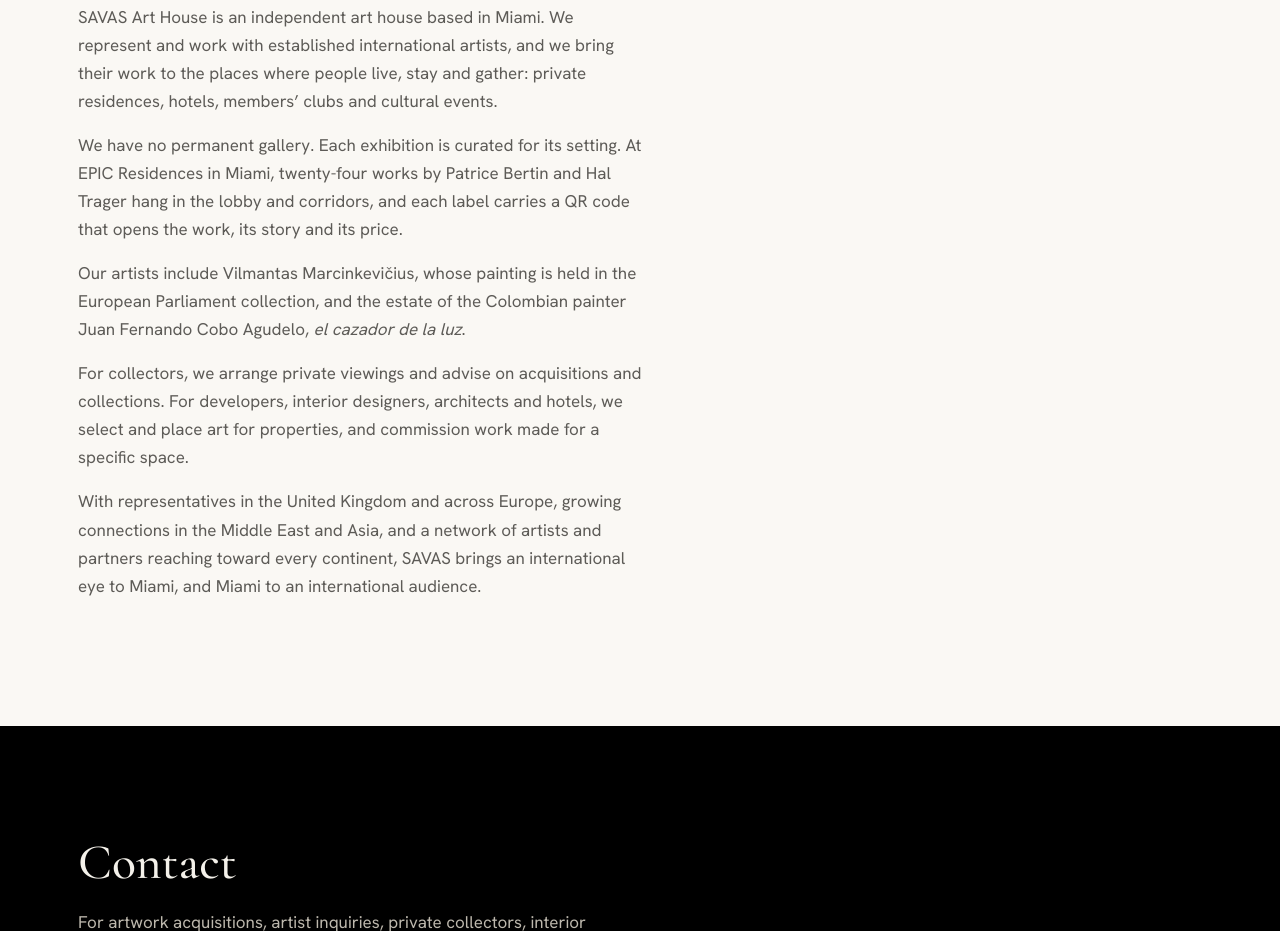
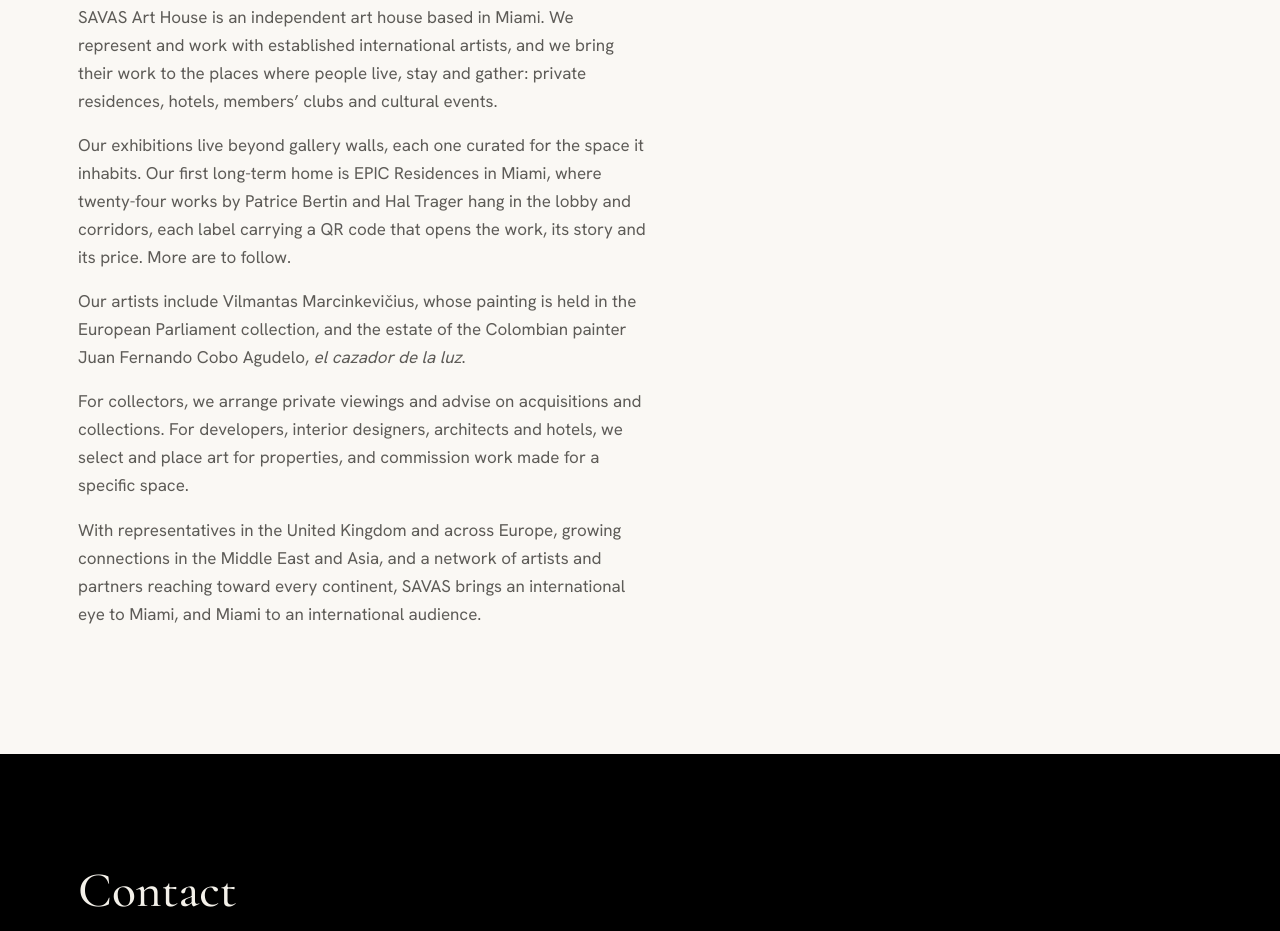
Before and after one commit to SAVASVytau/savasarthouse-site, a plain HTML site: page index.html in a window 1280 px wide. Shown: the part 4217-5148 px from the top of the page. Drawn offline with nearby package versions, Linux system fonts and the light colour scheme.

Commit message:
About: EPIC as first long-term home; replace 'no permanent gallery' line
Co-Authored-By: Claude Opus 5.5 <noreply@anthropic.com>
Claude-Session: https://claude.ai/code/session_016Lo5qQTsWzG1nA2KwN3wH6

```diff
--- a/index.html
+++ b/index.html
@@ -297,7 +297,7 @@ body[data-view]:not([data-view="home"]) .bio{padding-top:300px}
 <h2>About SAVAS Art House</h2>
 <span class="tag">Artists. Exhibitions. Collectors.</span>
 <p>SAVAS Art House is an independent art house based in Miami. We represent and work with established international artists, and we bring their work to the places where people live, stay and gather: private residences, hotels, members’ clubs and cultural events.</p>
-<p>We have no permanent gallery. Each exhibition is curated for its setting. At EPIC Residences in Miami, twenty-four works by Patrice Bertin and Hal Trager hang in the lobby and corridors, and each label carries a QR code that opens the work, its story and its price.</p>
+<p>Our exhibitions live beyond gallery walls, each one curated for the space it inhabits. Our first long-term home is EPIC Residences in Miami, where twenty-four works by Patrice Bertin and Hal Trager hang in the lobby and corridors, each label carrying a QR code that opens the work, its story and its price. More are to follow.</p>
 <p>Our artists include Vilmantas Marcinkevičius, whose painting is held in the European Parliament collection, and the estate of the Colombian painter Juan Fernando Cobo Agudelo, <em>el cazador de la luz</em>.</p>
 <p>For collectors, we arrange private viewings and advise on acquisitions and collections. For developers, interior designers, architects and hotels, we select and place art for properties, and commission work made for a specific space.</p>
 <p>With representatives in the United Kingdom and across Europe, growing connections in the Middle East and Asia, and a network of artists and partners reaching toward every continent, SAVAS brings an international eye to Miami, and Miami to an international audience.</p>
```
